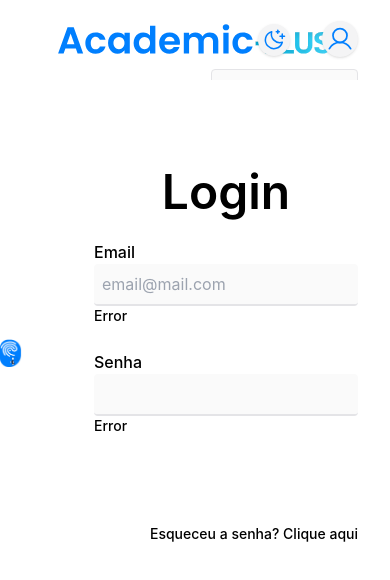
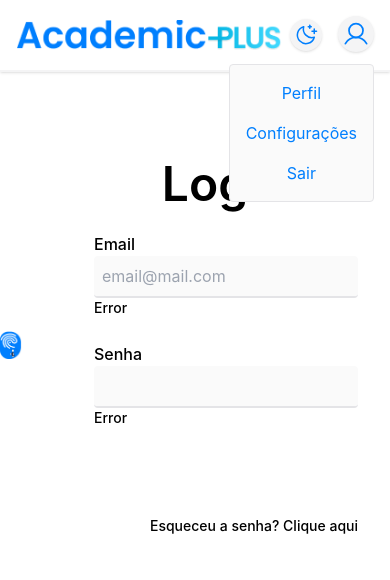
Before and after one commit to xandong/academic-plus, a Next.js app: page /login in a window 390 px wide. Both pictures are taken after a click on the button 340 px from the left and 39 px from the top of the page. Shown: the top 580 px of the page. Built offline with nearby package versions, Linux system fonts and the light colour scheme.

Commit message:
add responsive in page header

```diff
--- a/src/components/Header.tsx
+++ b/src/components/Header.tsx
@@ -1,25 +1,27 @@
-import Logo from "./Logo";
 import { MoonStars, Sun, User } from "phosphor-react";
 import { useState } from "react";
 import Link from "next/link";
+import logoPNG from "../../public/logo.png";
+import Image from "next/image";
 
 export default function Header() {
   const [themeDark, setThemeDark] = useState(false);
   const [user, setUser] = useState("Alexandre");
   const [toggleMenuUser, setToggleMenuUser] = useState(false);
 
-  function Disconnected() {
+  function disconnected() {
     setUser("");
     console.log("Desconectado");
   }
 
   return (
-    <header className="flex justify-center items-center relative p-6 shadow">
-      <Logo />
-      <div className="absolute right-8 flex items-center gap-8 text-[#007FFE]">
+    <header className="flex justify-between sm:justify-center items-center relative p-4 shadow border-b-2 bg-white border-zinc-100 z-10">
+      <Image layout="intrinsic" src={logoPNG} alt="Logo" />
+
+      <div className="relative sm:absolute right-0 pl-2 sm:right-8 flex items-center sm:gap-8 gap-4 text-[#007FFE]">
         <button
           onClick={() => setThemeDark(!themeDark)}
-          className="p-1 bg-zinc-100 rounded-full hover:scale-[1.2] transition-all shadow hover:shadow-md"
+          className="p-1 bg-zinc-100 rounded-full hover:scale-[1.1] transition-all shadow hover:shadow-md"
         >
           {themeDark ? <Sun size={24} /> : <MoonStars size={24} />}
         </button>
@@ -30,7 +32,7 @@ export default function Header() {
               onClick={() => setToggleMenuUser(!toggleMenuUser)}
               className="p-1 bg-zinc-100 rounded-full shadow hover:shadow-md"
             >
-              <div className="hover:scale-[1.2] transition-all">
+              <div className="hover:scale-[1.1] transition-all">
                 {/*{ user.photo ? <img src={user.photo}> :  }*/}
                 <User size={28} />
               </div>
@@ -42,16 +44,14 @@ export default function Header() {
                     <a>Perfil</a>
                   </Link>
                 </li>
-                <li className="flex-1 border">
+                <li className="flex-1">
                   <Link href="/">
                     <a>Configurações</a>
                   </Link>
                 </li>
                 <li>
                   <Link href="/">
-                    <a>
-                      <button onClick={() => Disconnected()}>Sair</button>
-                    </a>
+                    <button onClick={() => disconnected()}>Sair</button>
                   </Link>
                 </li>
               </ul>
```
